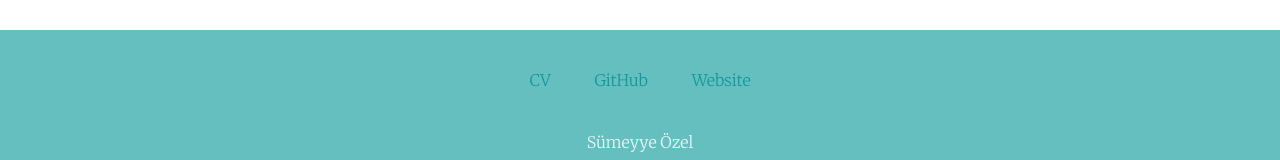
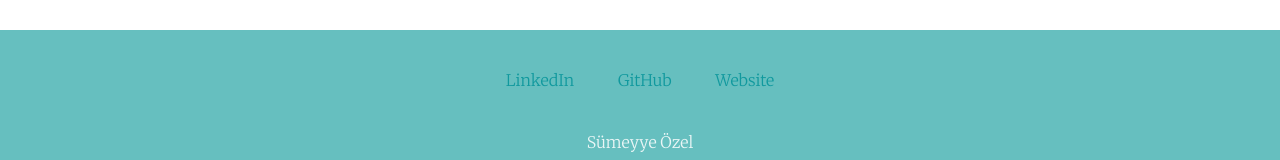
Before and after one commit to sumeyyeozel/CV, a plain HTML site: page index.html in a window 1280 px wide. Shown: the part 2283-2443 px from the top of the page. Drawn offline with Linux system fonts and the light colour scheme.

Commit message:
Update index.html

```diff
--- a/index.html
+++ b/index.html
@@ -49,7 +49,7 @@
   <br>
 
     <div class="bottom-container">
-      <a target= "_blank" class="link" href="CV.pdf">CV</a>
+      <a target= "_blank" class="link" href="https://www.linkedin.com/in/s%C3%BCmeyye-%C3%B6zel-636280209/">LinkedIn</a>
       <a target= "_blank" class="link" href="https://github.com/sumeyyeozel">GitHub</a>
       <a target= "_blank" class="link" href="https://sumeyyeozel.github.io/CV/">Website</a>
       <p class="name">Sümeyye Özel</p>
```
